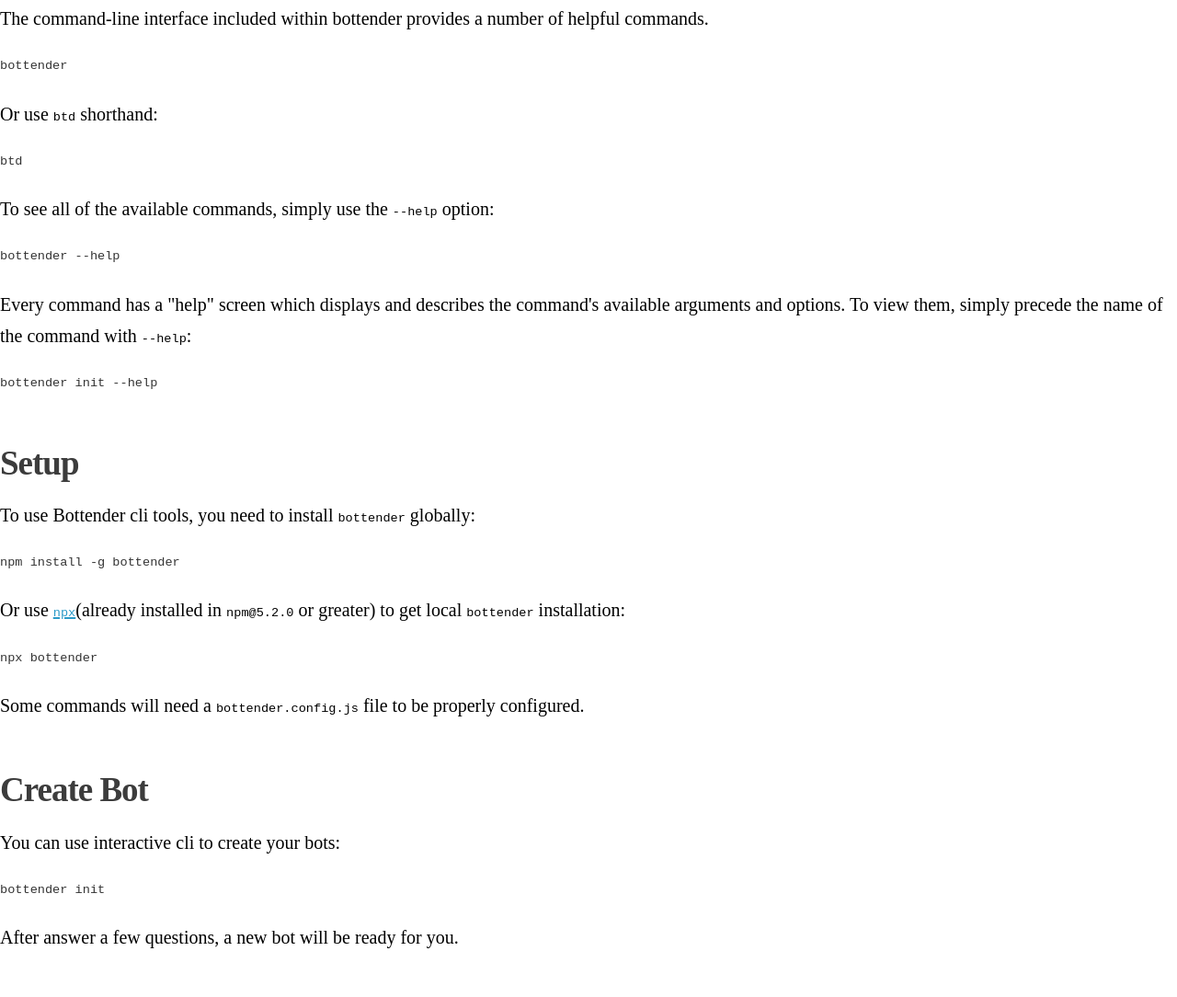
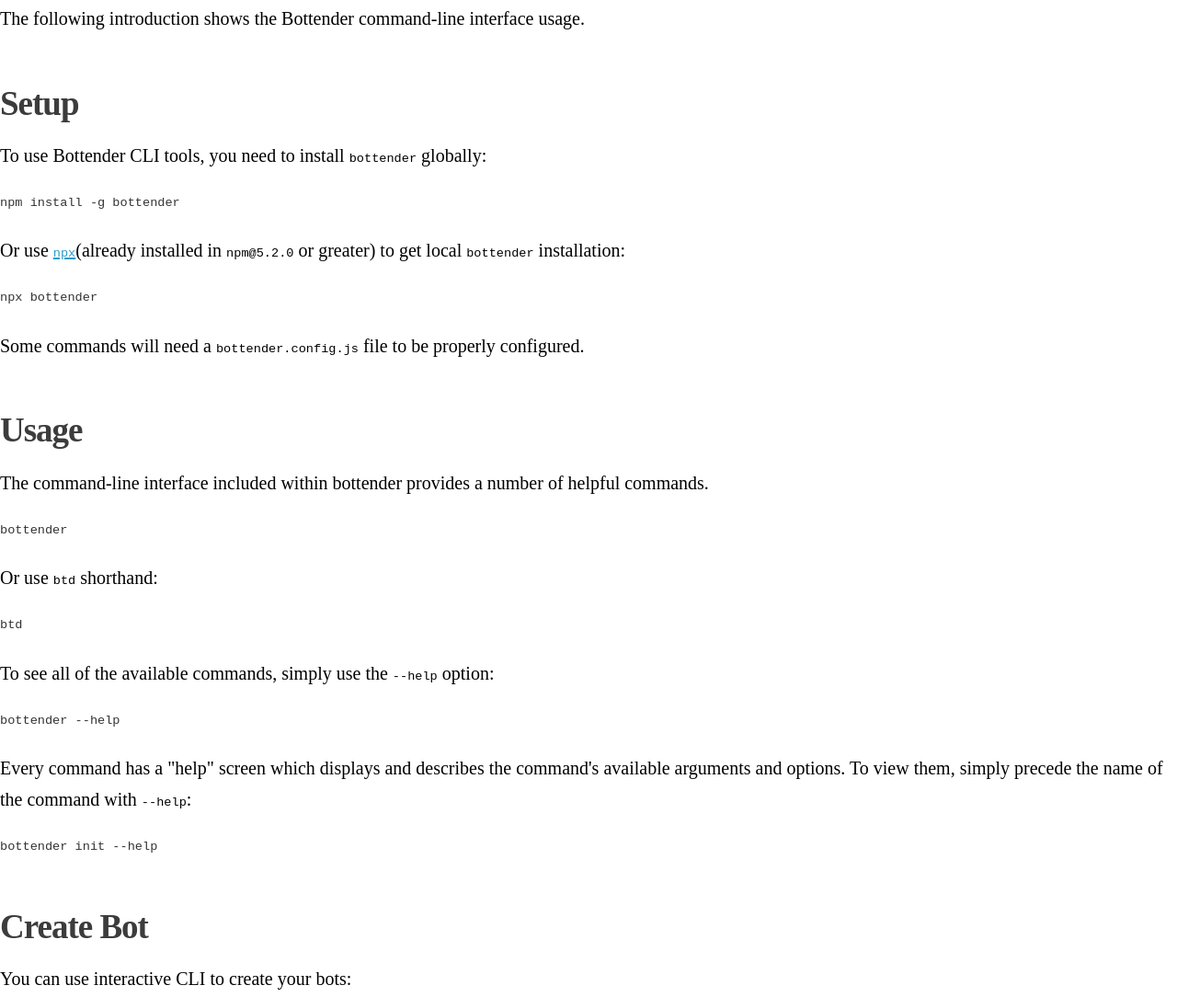
Before and after one commit to bottenderjs/bottenderjs.github.io, a Gatsby site: page /docs/Guides-Commands/ in a window 1280 px wide. Shown: the part 153-1237 px from the top of the page at 92% size. Built offline with nearby package versions, Linux system fonts and the light colour scheme; Gatsby itself is replaced by a stand-in of ours; some packages are replaced by stand-ins of ours; code samples lack their colours; what typography-theme-kirkham would draw is missing.

Commit message:
Update Guides-Commands.md

````diff
--- a/content/docs/Guides-Commands.md
+++ b/content/docs/Guides-Commands.md
@@ -4,6 +4,26 @@ date: "2017-10-17"
 ---
 
 # Commands
+
+The following introduction shows the Bottender command-line interface usage.
+
+## Setup
+
+To use Bottender CLI tools, you need to install `bottender` globally:
+
+```sh
+npm install -g bottender
+```
+
+Or use [`npx`](https://medium.com/@maybekatz/introducing-npx-an-npm-package-runner-55f7d4bd282b)(already installed in `npm@5.2.0` or greater) to get local `bottender` installation:
+
+```sh
+npx bottender
+```
+
+Some commands will need a `bottender.config.js` file to be properly configured.
+
+## Usage
 
 The command-line interface included within bottender provides a number of helpful commands.
 
@@ -29,25 +49,9 @@ Every command has a "help" screen which displays and describes the command's ava
 bottender init --help
 ```
 
-## Setup
-
-To use Bottender cli tools, you need to install `bottender` globally:
-
-```sh
-npm install -g bottender
-```
-
-Or use [`npx`](https://medium.com/@maybekatz/introducing-npx-an-npm-package-runner-55f7d4bd282b)(already installed in `npm@5.2.0` or greater) to get local `bottender` installation:
-
-```sh
-npx bottender
-```
-
-Some commands will need a `bottender.config.js` file to be properly configured.
-
 ## Create Bot
 
-You can use interactive cli to create your bots:
+You can use interactive CLI to create your bots:
 
 ```sh
 bottender init
````
